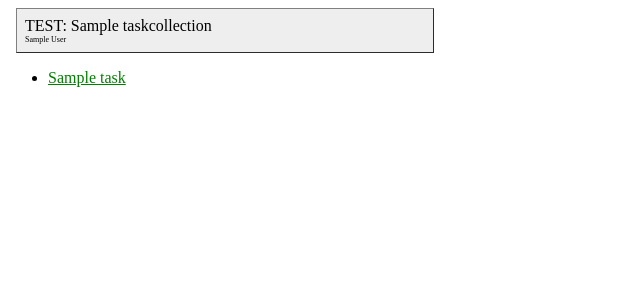
After one commit to cknoll/codequiz-server, a Django app: page /quiz/test/1/ in a window 1280 px wide. The commit adds this page. Shown: the top 300 px of the page, without its empty margins (0-640 px from the left). Run offline with Django 3.2, Linux system fonts and the light colour scheme; tables that the repository leaves empty hold one stand-in row (values such as "Sample post"); parts of the project's set-up code (start-up, migrations or seed data) failed here and were passed over.

Commit message:
NF: TaskCollection plus view

```diff
--- a/codequiz-server/quiz/admin.py
+++ b/codequiz-server/quiz/admin.py
@@ -1,5 +1,5 @@
 from django.contrib import admin
-from quiz.models import Task
+from quiz.models import Task, TaskCollection
 
 
 
@@ -17,3 +17,4 @@ class TaskAdmin(admin.ModelAdmin):
 
 
 admin.site.register(Task, TaskAdmin)
+admin.site.register(TaskCollection)
--- a/codequiz-server/quiz/models.py
+++ b/codequiz-server/quiz/models.py
@@ -21,4 +21,13 @@ class Task(models.Model):
     def __unicode__(self):
         return self.title + str(self.id)
 
+class TaskCollection(models.Model):
+    """
+    This is a Test (i.e. a collection of tasks)
+    """
+    author = models.CharField(max_length=200)
+    title = models.CharField(max_length=200)
+
+    tasks = models.ManyToManyField(Task)
+
 # Create your models here.
--- a/codequiz-server/quiz/static/tasks/style.css
+++ b/codequiz-server/quiz/static/tasks/style.css
@@ -7,6 +7,7 @@ li a {
     margin:.5em;
     padding:.5em;
     background-color:#eee;
+    width:400px;
 
 }
 
@@ -76,3 +77,8 @@ background-image: linear-gradient(#fafafa 0%, #fdfdfd 100%);
     font-size:10;
     background-color:#eeeeff; /* nur test*/
 }
+
+.small
+{
+    font-size:8;
+}
--- /dev/null
+++ b/codequiz-server/quiz/templates/tasks/task_collection.html
@@ -0,0 +1,23 @@
+{% load staticfiles %}
+
+<link rel="stylesheet" type="text/css" href="{% static 'tasks/style.css' %}" />
+
+
+<div class="klasse1">
+TEST: {{ title }}
+<br>
+<div class="small">
+{{ author }}
+</div>
+
+</div>
+
+{% if task_list %}
+    <ul>
+    {% for task in task_list %}
+        <li><a href="{% url 'quiz_ns:task_view' task.id %}">{{ task.title }}</a></li>
+    {% endfor %}
+    </ul>
+{% else %}
+    <p>No tasks are available.</p>
+{% endif %}
--- a/codequiz-server/quiz/urls.py
+++ b/codequiz-server/quiz/urls.py
@@ -7,6 +7,7 @@ from quiz import views
 urlpatterns = patterns('',
     url(r'^$', views.index, name='index'),
     url(r'^task/(?P<task_id>\d+)/$', views.task_view, name='task_view'),
+    url(r'^test/(?P<tc_id>\d+)/$', views.task_collection_view, name='task_collection_view'),
     url(r'^result/(?P<task_id>\d+)/$', views.form_result_view, name='task_form_process'),
     #url(r'^(?P<poll_id>\d+)/vote/$', views.vote, name='vote'),
 )
--- a/codequiz-server/quiz/views.py
+++ b/codequiz-server/quiz/views.py
@@ -8,7 +8,7 @@ from IPython import embed as IPS
 
 from aux import xml_lib
 
-from quiz.models import Task
+from quiz.models import Task, TaskCollection
 
 
 class Container(object):
@@ -118,6 +118,17 @@ def form_result_view(request, task_id):
     return HttpResponse(txt)
 
 
+
+def task_collection_view(request, tc_id):
+    tc = get_object_or_404(TaskCollection, pk=tc_id)
+    tasks = tc.tasks.iterator()
+
+    d = dict(task_list = tasks, title = tc.title, author = tc.author)
+    context = Context(d)
+
+    return render(request, 'tasks/task_collection.html', context)
+
+
 def task_view0(request, task_id):
     task = get_object_or_404(Task, pk=task_id)
     return render(request, 'tasks/detail.html', dict(task=task))
```
Also changed, not shown: 1 other file.
